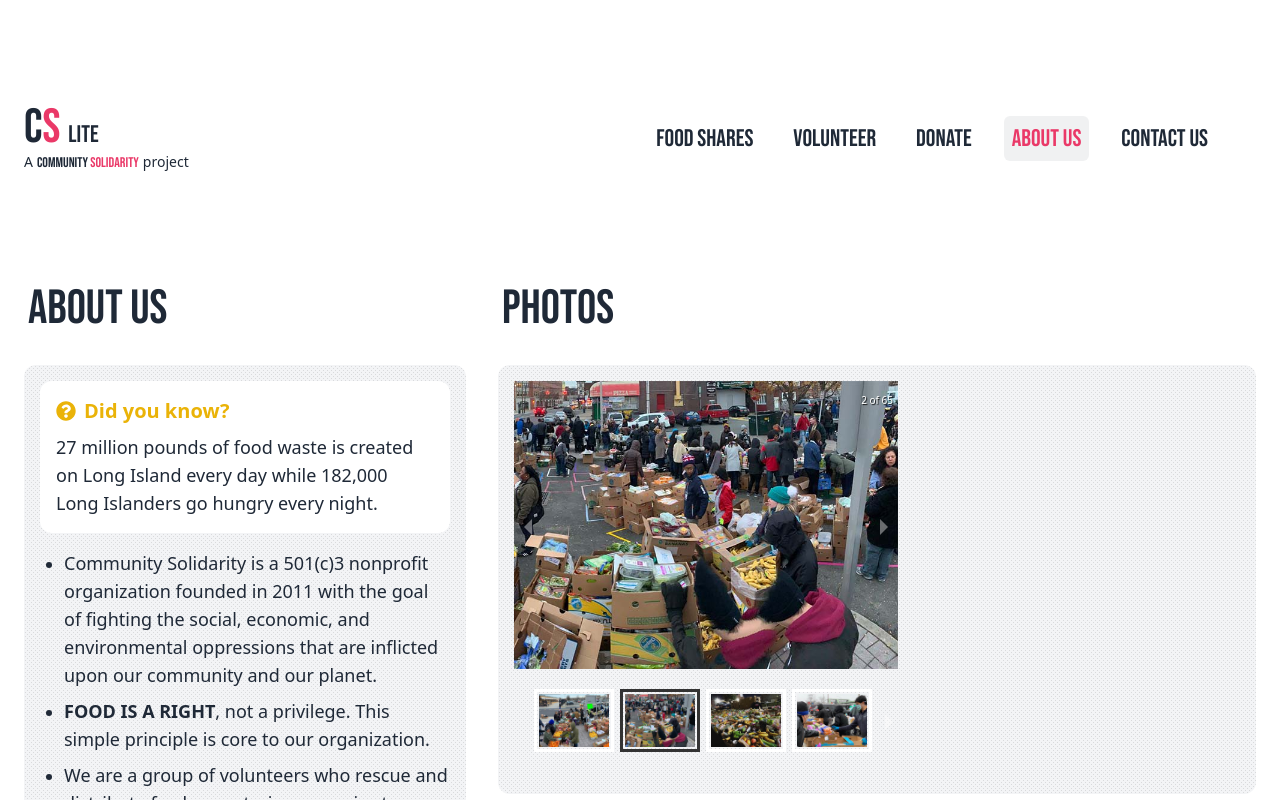
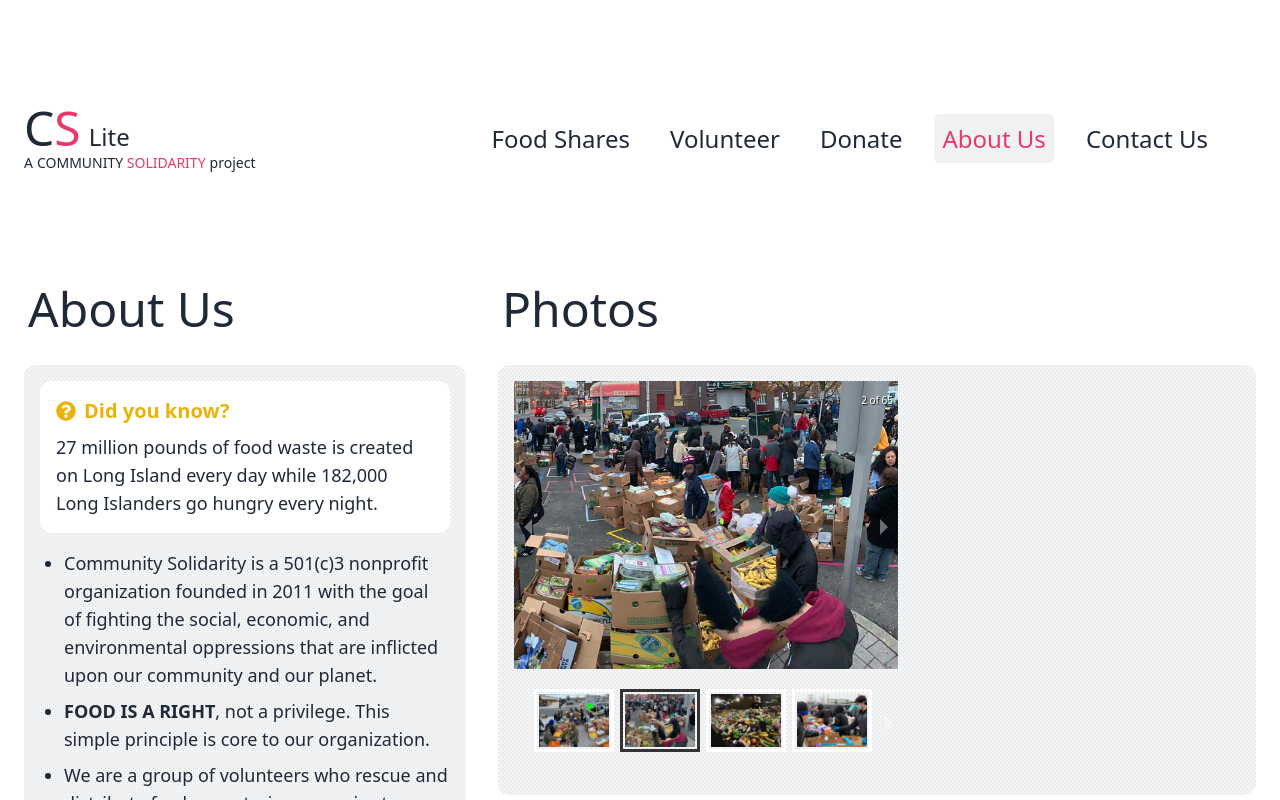
Before and after one commit to just214/cs-lite, a Next.js app: page /about in a window 1280 px wide. Shown: the top 800 px of the page. Built offline with nearby package versions, Linux system fonts and the light colour scheme.

Commit message:
style: update to Tailwind config for new font variable, refinements to base styles

```diff
--- a/src/styles/globals.css
+++ b/src/styles/globals.css
@@ -1,8 +1,4 @@
 @tailwind base;
-
-p {
-  @apply text-lg;
-}
 @tailwind components;
 @tailwind utilities;
 
@@ -30,23 +26,31 @@ p {
     @apply bg-white dark:bg-gray-800;
   }
 
-  .cta {
-    @apply cursor-pointer transition-colors duration-1000 ease-in-out inline-flex  items-center gap-2 text-white font-medium justify-center rounded-lg py-3 px-6 border-none  bg-gradient-to-br hover:bg-gradient-to-bl hover:bg-opacity-90 from-blue-500 to-sky-700;
+  .btn {
+    @apply display-text cursor-pointer transition-colors duration-1000 ease-in-out inline-flex  items-center gap-2 text-white font-medium justify-center rounded-lg py-3 px-6 border-none  bg-gradient-to-br hover:bg-gradient-to-bl hover:bg-opacity-90 from-blue-500 to-sky-700;
   }
 
   .surface-alt {
     @apply bg-gray-100 dark:bg-gray-900;
   }
 
+  .display-text {
+    @apply font-display tracking-wide;
+  }
+
   .text {
-    @apply text-gray-800 dark:text-gray-100;
+    @apply text-gray-800 dark:text-white text-lg font-normal;
+  }
+
+  .text-alt {
+    @apply text-gray-600 dark:text-gray-200;
+  }
+
+  .border-color {
+    @apply border-gray-500 dark:border-gray-300;
   }
 
   .anchor {
     @apply text-cs-pink hover:underline focus:underline font-medium;
   }
-
-  .border-color {
-    @apply border-slate-300 dark:border-slate-800;
-  }
 }
--- a/tailwind.config.js
+++ b/tailwind.config.js
@@ -1,19 +1,17 @@
-const defaultTheme = require('tailwindcss/defaultTheme')
+const defaultTheme = require("tailwindcss/defaultTheme");
 
 module.exports = {
-  content: [
-    "./src/**/*.{js,ts,jsx,tsx}",
-  ],
+  content: ["./src/**/*.{js,ts,jsx,tsx}"],
+  darkMode: "class",
   theme: {
     extend: {
       fontFamily: {
-        'display': ['Bebas Neue', "sans-serif"],
+        display: ["var(--font-bebas)", ...defaultTheme.fontFamily.sans],
       },
       colors: {
-        'cs-pink': "#ea3968",
-        'cs-gray': "#0A0A0A",
-      }
+        "cs-pink": "#ea3968",
+        "cs-gray": "#0A0A0A",
+      },
     },
   },
-  plugins: [],
-}
+};
```
